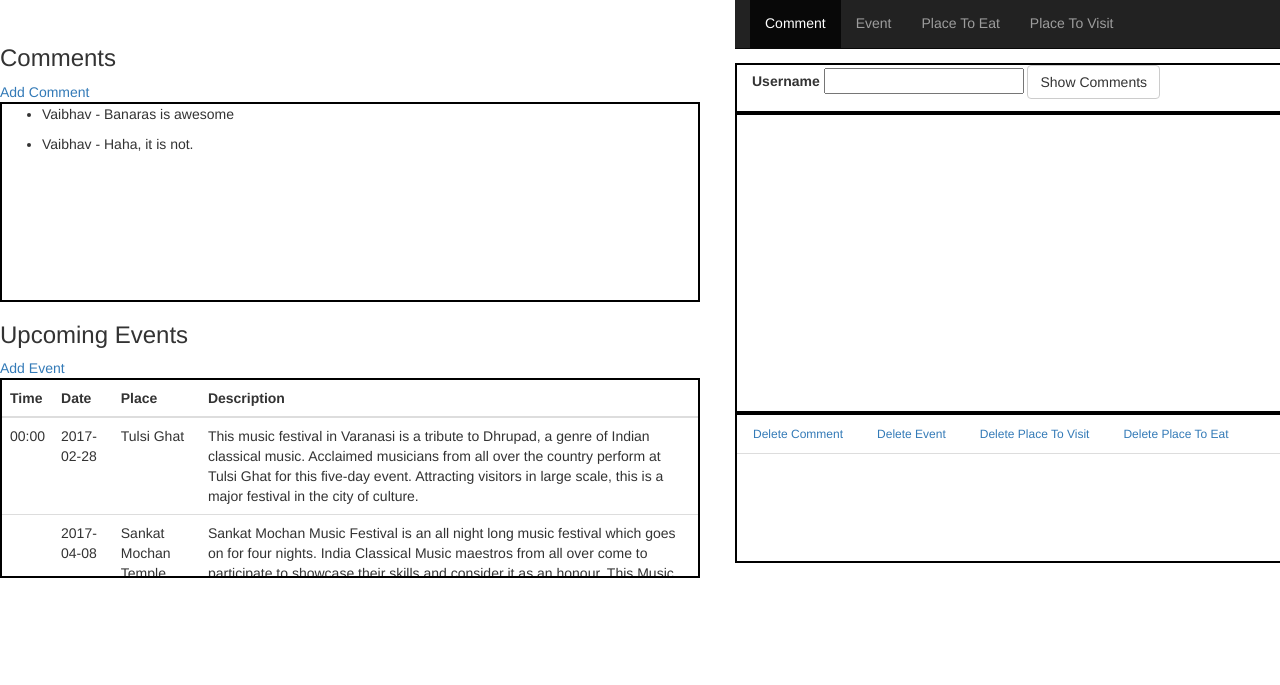
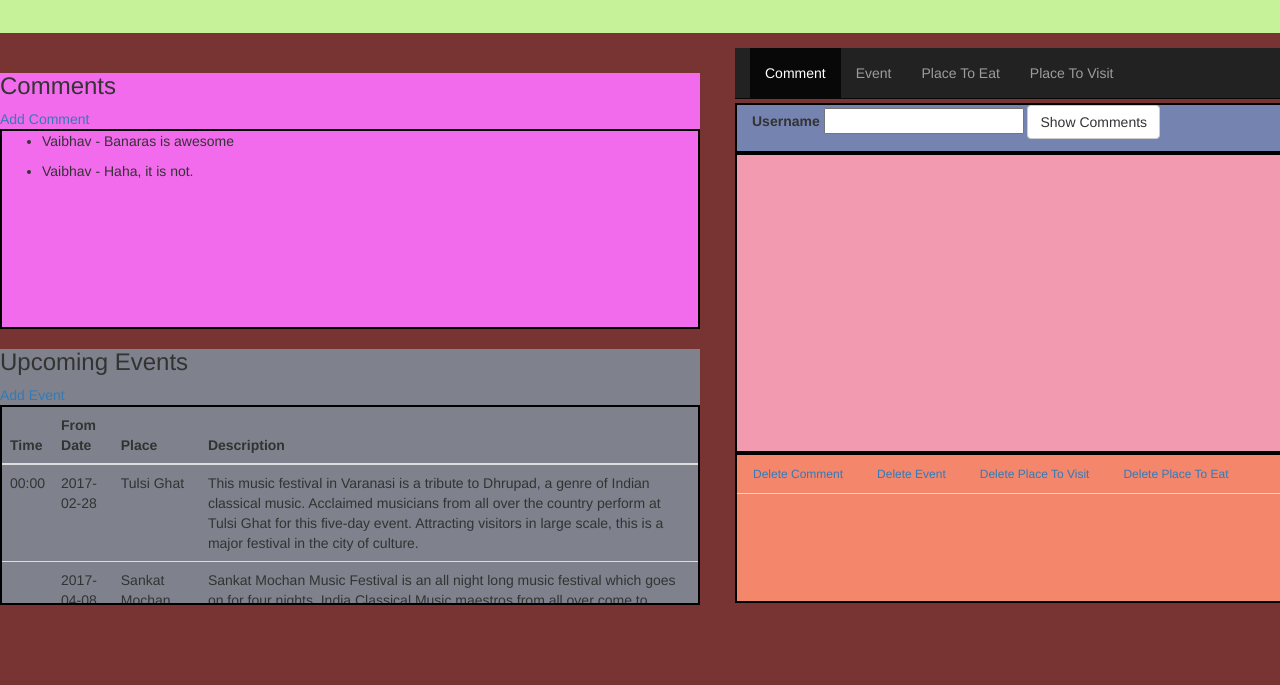
Before and after one commit to Vaibhavdixit02/Leisure, a Django app: page /leisureactivities/deleat/ in a window 1280 px wide. Shown: the part 727-1412 px from the top of the page. Before the commit the page ends 1305 px from the top, so only its background shows below. Run offline with Django 3.2, Linux system fonts and the light colour scheme; data comes from the database, SQL or seed files in the repository; both versions use the stored data as it was after the commit; some libraries are stand-ins or nearby versions.

Commit message:
New changes

```diff
--- a/leisure/leisureactivities/templates/app/leisurefrontend.html
+++ b/leisure/leisureactivities/templates/app/leisurefrontend.html
@@ -16,19 +16,19 @@
     <![endif]-->
   </head>
 
-  <body>
+  <body style="background-color: #783333">
 
 
     <div class = "page-header">
 
-      <h1>Leisure Activities</h1>
+      <h1 align="center" style="color: #e8e1e1">Leisure Activities</h1>
 
 
     </div>
 
 
 
-
+    <div style="background-color: #b4f1f5; height: 300px">
     <h3>Places to visit</h3>
     <a href="#places" data-toggle="collapse">Add article</a>
     <form class="collapse" id="places" method="post" action="/leisureactivities/addplacetovisit/">
@@ -43,13 +43,15 @@
     </form>
 
 
+
     <span style="display:block; height: 10px;"></span>
     {% for i in all_places %}
       <a href= {{ i.link_page }} ><img src= {{ i.link_img }} style="position: static;width: 200px; height: 200px;"></a>
       <span style="display:inline-block; width: 50px;"></span>
     {% endfor %}
-
+    </div>
     <span style="display:block; height: 20px;"></span>
+    <div style="background-color: #c6f29a;height: 300px">
     <h3> Grab a bite</h3>
     <a href="#placeseat" data-toggle="collapse">Add article</a>
     <form class="collapse" id="placeseat" method="post" action="/leisureactivities/addplacetoeat/">
@@ -69,9 +71,10 @@
       <a href= {{ i.link_page }} ><img src= {{ i.link_img }} style="position: static;width: 200px; height: 200px;"></a>
       <span style="display:inline-block; width: 50px;"></span>
     {% endfor %}
+    </div>
     <!--<h3 style="position: absolute;left: 740px; top: 730px">Delete item</h3>-->
 
-    <nav class="navbar navbar-inverse navbar-fixed-top" style="position: absolute; left: 735px; top: 725px">
+    <nav class="navbar navbar-inverse navbar-fixed-top" style="position: absolute; left: 735px; top: 775px;width: 550px">
       <div class="container-fluid">
         <div class="collapse navbar-collapse" id="myNavbar" >
           <ul class="nav navbar-nav">
@@ -83,28 +86,35 @@
         </div>
       </div>
     </nav>
-    <div style="height: 50px;width: 550px;border: 2px solid black; position:absolute;left: 735px; top: 790px; overflow: auto;" data-spy="scroll" data-target=".navbar" data-offset="50">
+    <div style="height: 50px;width: 550px;border: 2px solid black; position:absolute;left: 735px; top: 830px; overflow: auto; background-color: #f29aaf" data-spy="scroll" data-target=".navbar" data-offset="50">
+      <div style="background-color: #7583b0;height: 50px">
       <form class="container-fluid" id="delete_comment" method="post" action="/leisureactivities/showcomment/">
         {% csrf_token %}
         <label>Username</label>
-        <input type="text" name="user_name" style="width: 200px">
+        <input type="text" name="user_name" style="width: 200px;">
         <button type="submit" class="btn btn-default" id="list_comments">Show Comments</button>
       </form>
+      </div>
       <span style="display: block; height: 100px"></span>
+      <div style="background-color: #a375b0;height: 50px">
       <form class="container-fluid" id="delete_event" method="post" action="/leisureactivities/showevent/">
         {% csrf_token %}
         <label>Username</label>
         <input type="text" name="user_name" style="width: 200px">
         <button type="submit" class="btn btn-default" id="list_events" >Show Events</button>
       </form>
+      </div>
       <span style="display: block; height: 100px"></span>
+      <div style="background-color: #75b0a4;height: 50px">
       <form class="container-fluid" id="delete_eat" method="post" action="/leisureactivities/showeat/">
         {% csrf_token %}
         <label>Username</label>
         <input type="text" name="user_name" style="width: 200px">
         <button type="submit" class="btn btn-default" id="list_eat">Show place to eat</button>
       </form>
+      </div>
       <span style="display: block; height: 100px"></span>
+      <div style="background-color: #a5b075;height: 50px">
       <form class="container-fluid" id="delete_visit" method="post" action="/leisureactivities/showvisit/" >
         {% csrf_token %}
         <label>Username</label>
@@ -112,8 +122,10 @@
         <button type="submit" class="btn btn-default" id="list_visit">Show place to visit</button>
         <span style="display: block; height: 50px"></span>
       </form>
+      </div>
     </div>
-    <div style="height:150px;width: 550px;border: 2px solid black; position:absolute;left: 735px; top: 1140px; overflow: auto;" >
+
+    <div style="height:150px;width: 550px;border: 2px solid black; position:absolute;left: 735px; top: 1180px; overflow: auto; background-color: #f3866b" >
       <ul class="nav nav-tabs">
         <li><a data-toggle="tab" href="#delete_comment_1" style="font-size: 12px">Delete Comment</a></li>
         <li><a data-toggle="tab" href="#delete_event_1" style="font-size: 12px">Delete Event</a></li>
@@ -122,7 +134,7 @@
       </ul>
 
       <div class="tab-content">
-        <div class = "tab-pane fade" id="delete_comment_1">
+        <div class = "tab-pane fade" id="delete_comment_1" style="background-color: #7583b0;height: 150px">
           <form class="form-inline" id="delete_comment_1" method="post" action="/leisureactivities/delcomment/">
             {% csrf_token %}
             <label>Username</label>
@@ -133,7 +145,7 @@
             <button type="submit" class="btn btn-default" id="del_comment">Delete Comment</button>
           </form>
         </div>
-        <div class = "tab-pane fade" id="delete_event_1">
+        <div class = "tab-pane fade" id="delete_event_1" style="background-color: #a375b0;height: 150px">
           <form class="form-inline" method="post" action="/leisureactivities/delevent/">
             {% csrf_token %}
             <label>Username</label>
@@ -147,7 +159,7 @@
             <button type="submit" class="btn btn-default" id="del_event">Delete Event</button>
           </form>
         </div>
-        <div class = "tab-pane fade" id="delete_visit_1">
+        <div class = "tab-pane fade" id="delete_visit_1" style="background-color: #75b0a4;height: 150px">
           <form class="form-inline"  id="delete_visit_1" method="post" action="/leisureactivities/delvisit/">
             {% csrf_token %}
             <label>Username</label>
@@ -158,7 +170,7 @@
             <button type="submit" class="btn btn-default" id="del_visit">Delete Place To Visit</button>
           </form>
         </div>
-        <div class = "tab-pane fade" id="delete_eat_1">
+        <div class = "tab-pane fade" id="delete_eat_1" style="background-color:#a5b075;height: 150px">
           <form class="form-inline"  id="delete_eat_1" method="post" action="/leisureactivities/deleat/">
             {% csrf_token %}
             <label>Username</label>
@@ -172,6 +184,7 @@
       </div>
     </div>
     <span style="display:block; height: 20px;"></span>
+    <div style="background-color: #f36bed; width: 700px">
     <h3>Comments</h3>
     <a href="#comment_form" data-toggle = "collapse">Add Comment</a>
     <form class="collapse" id="comment_form" method="post" action="/leisureactivities/addcomment/">
@@ -185,8 +198,9 @@
       <button type="submit" class="btn btn-default" id="add">Add</button>
 
     </form>
+    </div>
 
-    <div style="height: 300px;width: 550px;border: 2px solid black; position:absolute;left: 735px; top: 840px; overflow: auto;">
+    <div style="height: 300px;width: 550px;border: 2px solid black; position:absolute;left: 735px; top: 880px; overflow: auto; background-color: #f29aaf">
       {% for i in comments %}
         <ul>
           <li>{{ i.comments }}</li>
@@ -230,22 +244,21 @@
       {% endfor %}
     </div>
 
-    <div style="height: 200px;width: 700px; overflow: auto; border: 2px solid black">
+    <div style="height: 200px;width: 700px; overflow: auto; border: 2px solid black; background-color: #f36bed">
       {% for i in all_comments %}
         <ul>
           <li>{{ i.user_name }} - {{ i.comment_content }}</li>
         </ul>
       {% endfor %}
     </div>
-
-
+    <div style="background-color: #7f828c; width: 700px">
     <h3 >Upcoming Events</h3>
     <a href="#event_form" data-toggle = "collapse" >Add Event</a>
     <form class="collapse form-inline" id="event_form" method="post" action="/leisureactivities/addevent/">
       {% csrf_token %}
-      <label >Time</label>
+      <label>Time</label>
       <input type="time" name="event_time" style="width: 200px">
-      <label>Date</label>
+      <label>From Date</label>
       <input type="date" name="event_date" class="form-inline" style="width: 200px">
       <br>
       <label >Place</label>
@@ -261,7 +274,7 @@
         <thead>
           <tr>
             <th>Time</th>
-            <th>Date</th>
+            <th>From Date</th>
             <th>Place</th>
             <th>Description</th>
           </tr>
@@ -275,8 +288,9 @@
               <td>{{ i.event_desc }}</td>
             </tr>
           {% endfor %}
-        </tbod>
+        </tbody>
       </table>
+    </div>
     </div>
 
 
```
Also changed, not shown: leisure/db.sqlite3.
